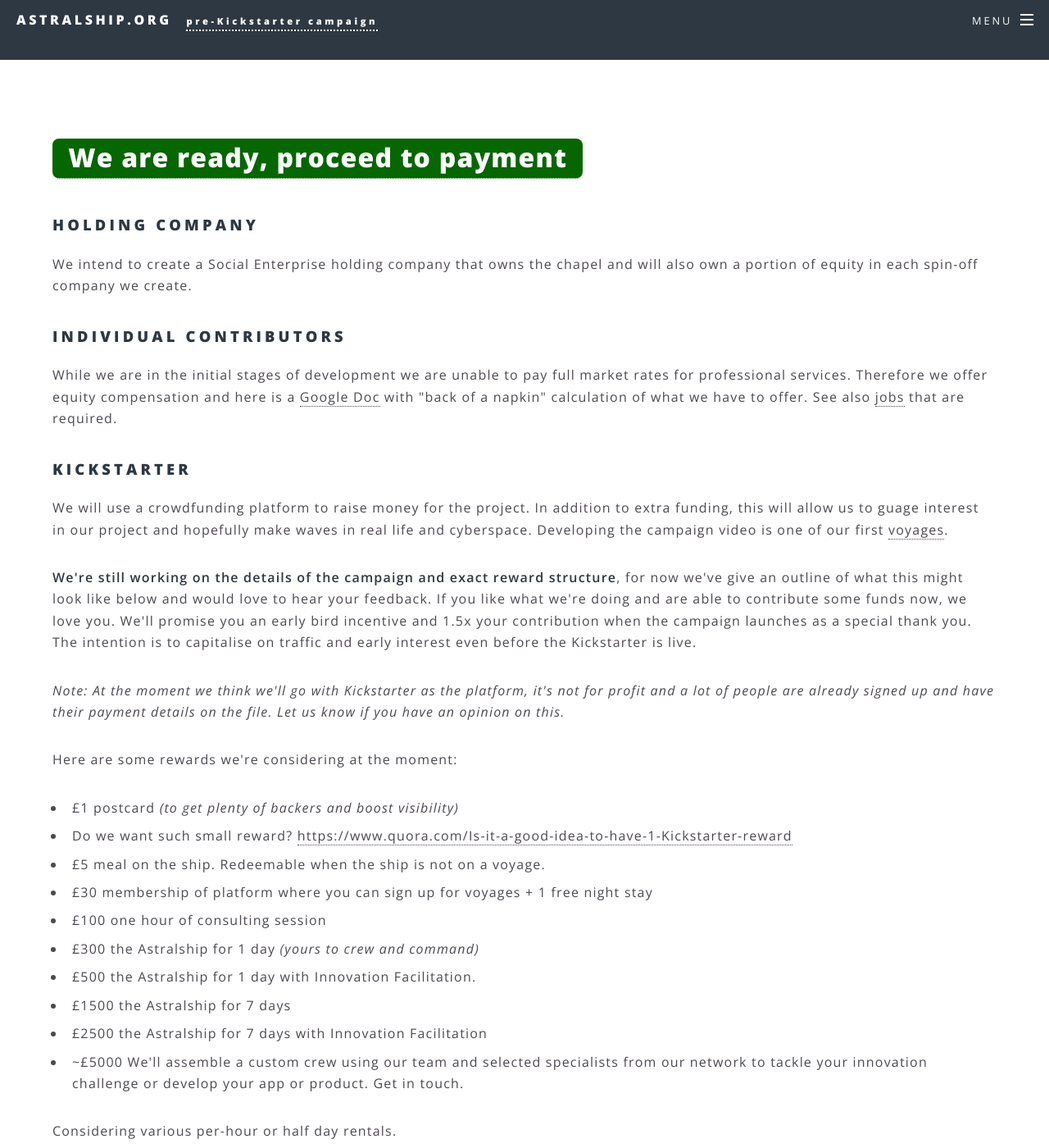
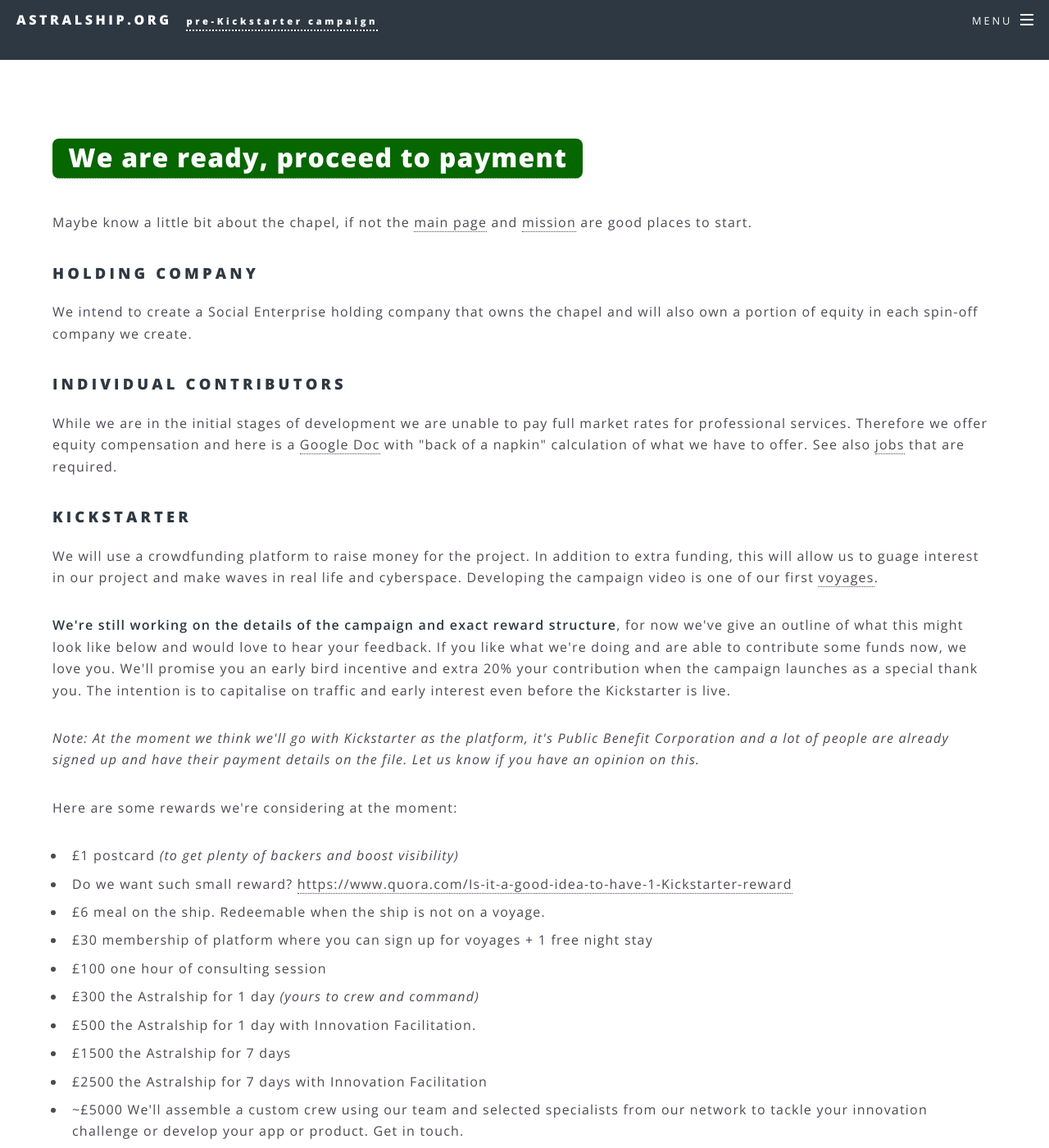
Before and after one commit to astralship/astralship.github.io, a Jekyll site: the page built from investment.html, in a window 1280 px wide and 1400 px high, scrolled down 320 px. Shown: the whole window at 82% size. Built offline with Jekyll 4.4.1, drawn with Linux system fonts in a browser that asks for light colours; comment, search, counter and statistics services are not loaded.

```diff
--- a/investment.html
+++ b/investment.html
@@ -9,6 +9,8 @@ order: 20
 
 	<a href="#ready" class="ready">We are ready, proceed to payment</a>
 
+	<p>Maybe know a little bit about the chapel, if not the <a href="/">main page</a> and <a href="mission">mission</a> are good places to start.</p>
+
 
 	<h3>Holding company</h3>
 	<p>We intend to create a Social Enterprise holding company that owns the chapel and will also own a portion of equity in each spin-off company we create.</p>
@@ -18,18 +20,18 @@ order: 20
 	<p>While we are in the initial stages of development we are unable to pay full market rates for professional services. Therefore we offer equity compensation and here is a <a href="https://docs.google.com/document/d/1A03W2KHrGQvoU1AELQbG63J4myAEaNVag0w0SGuyx_o/edit">Google Doc</a> with &quot;back of a napkin&quot; calculation of what we have to offer. See also <a href="jobs">jobs</a> that are required.</p>
 
 	<h3>Kickstarter </h3>
-	<p>We will use a crowdfunding platform to raise money for the project. In addition to extra funding, this will allow us to guage interest in our project and hopefully make waves in real life and cyberspace. Developing the campaign video is  one of our first <a href="voyages.html">voyages</a>.</p>
+	<p>We will use a crowdfunding platform to raise money for the project. In addition to extra funding, this will allow us to guage interest in our project and make waves in real life and cyberspace. Developing the campaign video is one of our first <a href="voyages.html">voyages</a>.</p>
 
-	<p><strong>We're still working on the details of the campaign and exact reward structure</strong>, for now we've give an outline of what this might look like below and would love to hear your feedback. If you like what we're doing and are able to contribute some funds now, we love you. We'll promise you an early bird incentive and 1.5x your contribution when the campaign launches as a special thank you. The intention is to capitalise on traffic and early interest even before the Kickstarter is live.</p>
+	<p><strong>We're still working on the details of the campaign and exact reward structure</strong>, for now we've give an outline of what this might look like below and would love to hear your feedback. If you like what we're doing and are able to contribute some funds now, we love you. We'll promise you an early bird incentive and extra 20% your contribution when the campaign launches as a special thank you. The intention is to capitalise on traffic and early interest even before the Kickstarter is live.</p>
 
-	<p><em>Note: At the moment we think we'll go with Kickstarter as the platform, it's not for profit and a lot of people are already signed up and have their payment details on the file. Let us know if you have an opinion on this.</em></p>
+	<p><em>Note: At the moment we think we'll go with Kickstarter as the platform, it's Public Benefit Corporation and a lot of people are already signed up and have their payment details on the file. Let us know if you have an opinion on this.</em></p>
 
 	<p>Here are some rewards we're considering at the moment:</p>
 
 	<ul class="margin">
 		<li>£1 postcard <em>(to get plenty of backers and boost visibility)</em></li>
 		<li>Do we want such small reward? <a href="https://www.quora.com/Is-it-a-good-idea-to-have-1-Kickstarter-reward">https://www.quora.com/Is-it-a-good-idea-to-have-1-Kickstarter-reward</a></li>
-		<li>£5 meal on the ship. Redeemable when the ship is not on a voyage.</li>
+		<li>£6 meal on the ship. Redeemable when the ship is not on a voyage.</li>
 		<li>£30 membership of platform where you can sign up for voyages + 1 free night stay</li>
 		<li>£100 one hour of consulting session</li>
 		<li>£300 the Astralship for 1 day <em>(yours to crew and command)</em></li>
```
Also changed, not shown: mission.html (+9 -12 lines).
